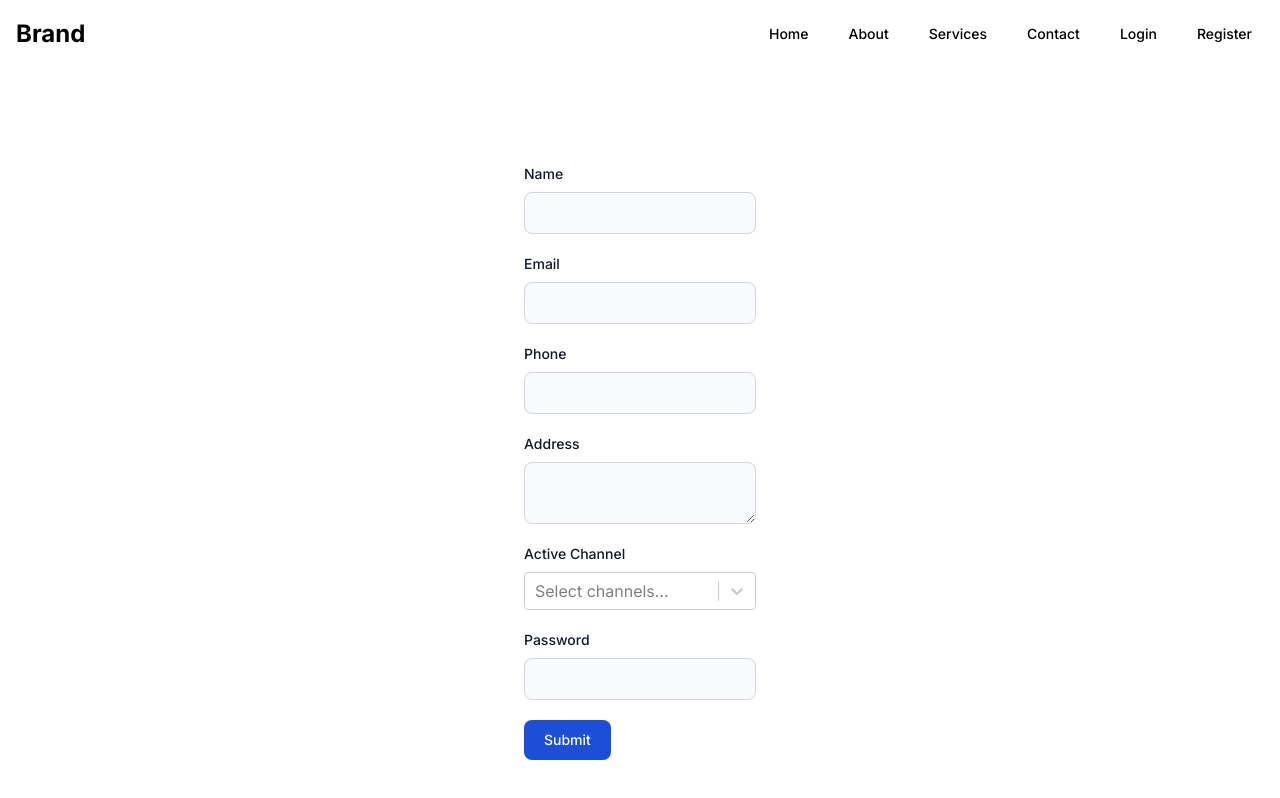
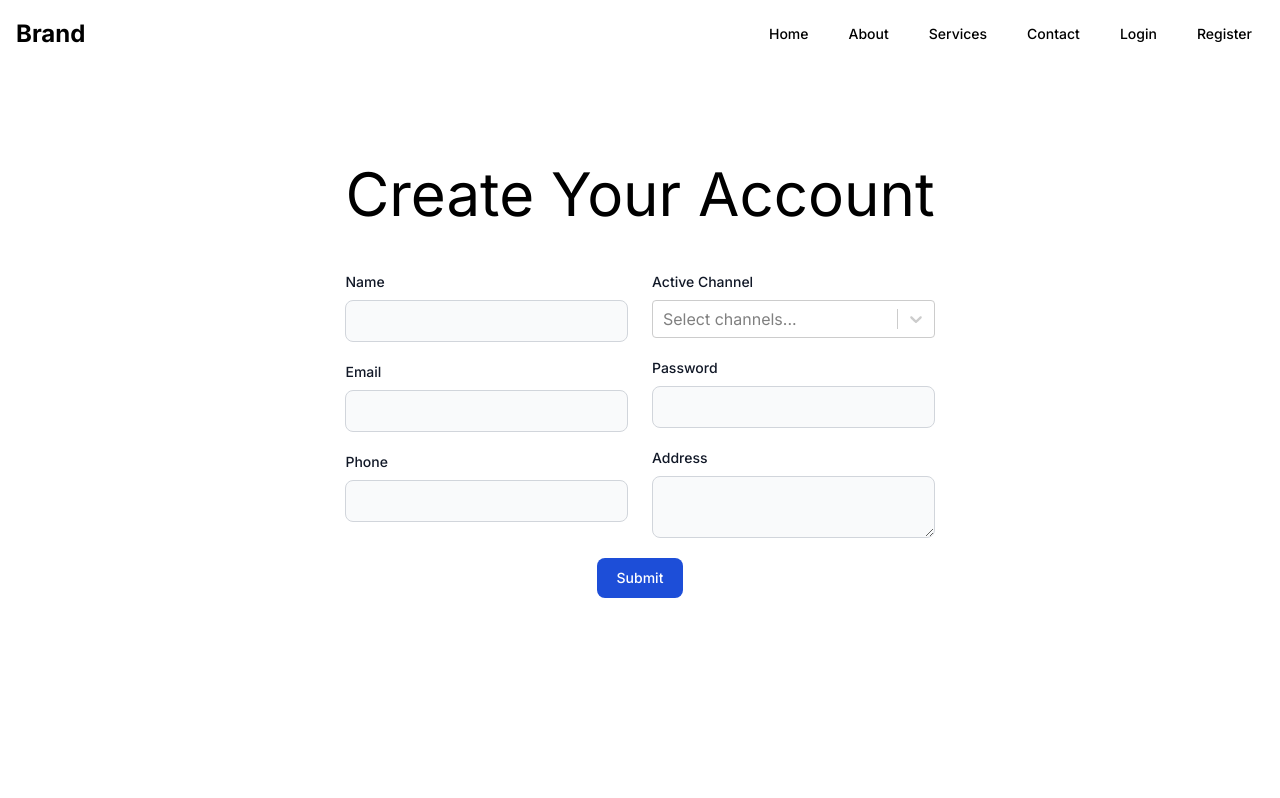
Before and after one commit to krunal1234/social-chat, a Next.js app: page /register in a window 1280 px wide. Shown: the top 798 px of the page. Built offline with nearby package versions, Linux system fonts and the light colour scheme.

Commit message:
changes for profile

```diff
--- a/src/app/(admin)/app/(pages)/profile/page.js
+++ b/src/app/(admin)/app/(pages)/profile/page.js
@@ -1,22 +1,61 @@
 "use client"
 import { useEffect, useState } from "react";
 import { useRouter } from 'next/navigation';
+import Select from 'react-select';
+
+const channels = [
+  { id: 1,value: 1, label: "Facebook" },
+  { id: 2,value: 2, label: "Instagram" },
+  { id: 3,value: 3, label: "Twitter" },
+  { id: 4,value: 4, label: "LinkedIn" },
+  { id: 5,value: 5, label: "WhatsApp" },
+  { id: 6,value: 6, label: "SMS" },
+  { id: 7,value: 7, label: "Email" }
+];
+
+
+async function profileUpdate(formData) {
+  debugger;
+  const response = await fetch('/api/user', {
+      method: 'PUT',
+      body: formData,
+  });
+
+  if (!response.ok) {
+      throw new Error('Network response was not ok');
+  }
+
+  return response.json();
+}
 
 const Profile = () => {
-  const [profileData, setProfileData] = useState({ name: '', email: '', phone: '', address: '' });
+  const router = useRouter();
+  const [profileData, setProfileData] = useState({ name: '' , phone: '', address: '', channels : channels });
   const [loading, setLoading] = useState(true); // Add loading state
   const [message, setMessage] = useState('');
-  const router = useRouter();
+  const [selectedChannel, setSelectedChannel] = useState([]);
 
   const handleSubmit = async (event) => {
     event.preventDefault();
     const formData = new FormData(event.target);
 
+    selectedChannel.forEach(channel => channel.value);
+    formData.append('channels', JSON.stringify(selectedChannel));
+
     try {
-
+      const result = await profileUpdate(formData);
+      if(result?.message){
+        setMessage(result?.message);
+      } else {
+          router.push(`/app/dashboard`, "success");
+      }
     } catch (error) {
       setMessage('An unexpected error occurred');
     }
+  };
+
+  const handleSelectChange = (selectedOptions) => {
+    setSelectedChannel(selectedOptions);
   };
 
   useEffect(() => {
@@ -26,7 +65,7 @@ const Profile = () => {
           method: 'GET'
         });
         const data = await response.json();
-        debugger;
+        console.log(profileData);
         setProfileData(data.data[0]);
         setLoading(false);
       } catch (error) {
@@ -49,7 +88,7 @@ const Profile = () => {
           <input
             type="text"
             name="name"
-            value={profileData.name}
+            value={profileData ? profileData.name : ""}
             onChange={(e) => setProfileData({ ...profileData, name: e.target.value })}
             className="bg-gray-50 border border-gray-300 text-gray-900 text-sm rounded-lg focus:ring-blue-500 focus:border-blue-500 block w-full p-2.5 dark:bg-gray-700 dark:border-gray-600 dark:placeholder-gray-400 dark:text-white dark:focus:ring-blue-500 dark:focus:border-blue-500"
             required
@@ -60,7 +99,7 @@ const Profile = () => {
           <input
             type="phone"
             name="phone"
-            value={profileData.phone}
+            value={profileData ? profileData.phone : ""}
             onChange={(e) => setProfileData({ ...profileData, phone: e.target.value })}
             className="bg-gray-50 border border-gray-300 text-gray-900 text-sm rounded-lg focus:ring-blue-500 focus:border-blue-500 block w-full p-2.5 dark:bg-gray-700 dark:border-gray-600 dark:placeholder-gray-400 dark:text-white dark:focus:ring-blue-500 dark:focus:border-blue-500"
             required
@@ -68,13 +107,22 @@ const Profile = () => {
         </div>
         <div className="mb-5">
           <label htmlFor="address" className="block mb-2 text-sm font-medium text-gray-900 dark:text-white">Address</label>
+          <Select
+              isMulti
+              options={profileData && profileData.channels && JSON.parse(profileData.channels).length? profileData.channels : channels}
+              onChange={handleSelectChange}
+              placeholder="Select channels..."
+            />
+        </div>
+        <div className="mb-5">
+          <label htmlFor="address" className="block mb-2 text-sm font-medium text-gray-900 dark:text-white">Address</label>
           <textarea
             name="address"
+            defaultValue={profileData ? profileData.address : ""}
             onChange={(e) => setProfileData({ ...profileData, address: e.target.value })}
             className="bg-gray-50 border border-gray-300 text-gray-900 text-sm rounded-lg focus:ring-blue-500 focus:border-blue-500 block w-full p-2.5 dark:bg-gray-700 dark:border-gray-600 dark:placeholder-gray-400 dark:text-white dark:focus:ring-blue-500 dark:focus:border-blue-500"
             required
           >
-            {profileData.address}
           </textarea>
         </div>
         <button type="submit" className="text-white bg-blue-700 hover:bg-blue-800 focus:ring-4 focus:outline-none focus:ring-blue-300 font-medium rounded-lg text-sm w-full sm:w-auto px-5 py-2.5 text-center dark:bg-blue-600 dark:hover:bg-blue-700 dark:focus:ring-blue-800">Submit</button>
--- a/src/app/(auth)/register/page.js
+++ b/src/app/(auth)/register/page.js
@@ -61,7 +61,12 @@ export default function Register() {
       <>
         <Navbar />
         <div className="flex min-h-screen flex-col items-center justify-between p-24">
-          <form className="max-w-sm mx-auto" onSubmit={handleSubmit}>
+          <form className="mx-auto" onSubmit={handleSubmit}>
+            <div className="text-6xl mb-12">
+              Create Your Account
+            </div>
+            <div class="grid grid-cols-1 lg:grid-cols-2 gap-6 text-center">
+              <div class="text-left">
                 <div className="mb-5">
                     <label htmlFor="name" className="block mb-2 text-sm font-medium text-gray-900 dark:text-white">Name</label>
                     <input type="text" name="name" className="bg-gray-50 border border-gray-300 text-gray-900 text-sm rounded-lg focus:ring-blue-500 focus:border-blue-500 block w-full p-2.5 dark:bg-gray-700 dark:border-gray-600 dark:placeholder-gray-400 dark:text-white dark:focus:ring-blue-500 dark:focus:border-blue-500" required />
@@ -74,10 +79,8 @@ export default function Register() {
                     <label htmlFor="phone" className="block mb-2 text-sm font-medium text-gray-900 dark:text-white">Phone</label>
                     <input type="tel" name="phone" className="bg-gray-50 border border-gray-300 text-gray-900 text-sm rounded-lg focus:ring-blue-500 focus:border-blue-500 block w-full p-2.5 dark:bg-gray-700 dark:border-gray-600 dark:placeholder-gray-400 dark:text-white dark:focus:ring-blue-500 dark:focus:border-blue-500" required />
                 </div>
-            <div className="mb-5">
-                <label htmlFor="address" className="block mb-2 text-sm font-medium text-gray-900 dark:text-white">Address</label>
-                <textarea name="address" className="bg-gray-50 border border-gray-300 text-gray-900 text-sm rounded-lg focus:ring-blue-500 focus:border-blue-500 block w-full p-2.5 dark:bg-gray-700 dark:border-gray-600 dark:placeholder-gray-400 dark:text-white dark:focus:ring-blue-500 dark:focus:border-blue-500" required />
               </div>
+              <div class="text-left">
                 <div className="mb-5">
                     <label htmlFor="channel" className="block mb-2 text-sm font-medium text-gray-900 dark:text-white">Active Channel</label>
                     <Select
@@ -91,8 +94,16 @@ export default function Register() {
                     <label htmlFor="password" className="block mb-2 text-sm font-medium text-gray-900 dark:text-white">Password</label>
                     <input type="password" name="password" className="bg-gray-50 border border-gray-300 text-gray-900 text-sm rounded-lg focus:ring-blue-500 focus:border-blue-500 block w-full p-2.5 dark:bg-gray-700 dark:border-gray-600 dark:placeholder-gray-400 dark:text-white dark:focus:ring-blue-500 dark:focus:border-blue-500" required />
                 </div>
+                <div className="mb-5">
+                    <label htmlFor="address" className="block mb-2 text-sm font-medium text-gray-900 dark:text-white">Address</label>
+                    <textarea name="address" className="bg-gray-50 border border-gray-300 text-gray-900 text-sm rounded-lg focus:ring-blue-500 focus:border-blue-500 block w-full p-2.5 dark:bg-gray-700 dark:border-gray-600 dark:placeholder-gray-400 dark:text-white dark:focus:ring-blue-500 dark:focus:border-blue-500" required />
+                </div>
+              </div>
+            </div>
+            <div className="text-center">
               {message && <div className="text-red-500 mb-4">{message}</div>}
               <button type="submit" className="text-white bg-blue-700 hover:bg-blue-800 focus:ring-4 focus:outline-none focus:ring-blue-300 font-medium rounded-lg text-sm w-full sm:w-auto px-5 py-2.5 text-center dark:bg-blue-600 dark:hover:bg-blue-700 dark:focus:ring-blue-800">Submit</button>
+            </div>
           </form>
         </div>
       </>
--- a/src/app/api/(auth)/user/route.js
+++ b/src/app/api/(auth)/user/route.js
@@ -16,3 +16,20 @@ export async function GET(request) {
         }
     }
 }
+
+export async function PUT(request) {
+    if(request.method == 'PUT'){
+        try {
+            const formData = await request.formData();
+            const data = await auth.updateUserData(formData);
+
+            return NextResponse.json({data}, {
+                status: 200
+            });
+        }catch (error) {
+            return NextResponse.json("Failed to get account:" + error, {
+                status: 403
+            });
+        }
+    }
+}
--- a/utils/supabase/auth.js
+++ b/utils/supabase/auth.js
@@ -86,6 +86,29 @@ const auth = {
         return data;
     },
 
+
+    updateUserData: async (formData) => {
+        const supabase = createClient();
+
+        const userData = await auth.getSession();
+
+        const updateData = Object.fromEntries(formData);
+        const { name, phone, address, channels } = updateData;
+
+        const { data , error } = await supabase.from("UserInfo").update({
+            name: name ,
+            phone: phone ,
+            address: address ,
+            channels : channels,
+        }).eq("user_id",userData.session.user.id);
+
+        if (error) {
+            return { message: error.message };
+        }
+
+        return data;
+    },
+
     createSession: async (formData) => {
         try {
             const supabase = createClient();
```
Lines whose indentation alone changed are shown as unchanged.
